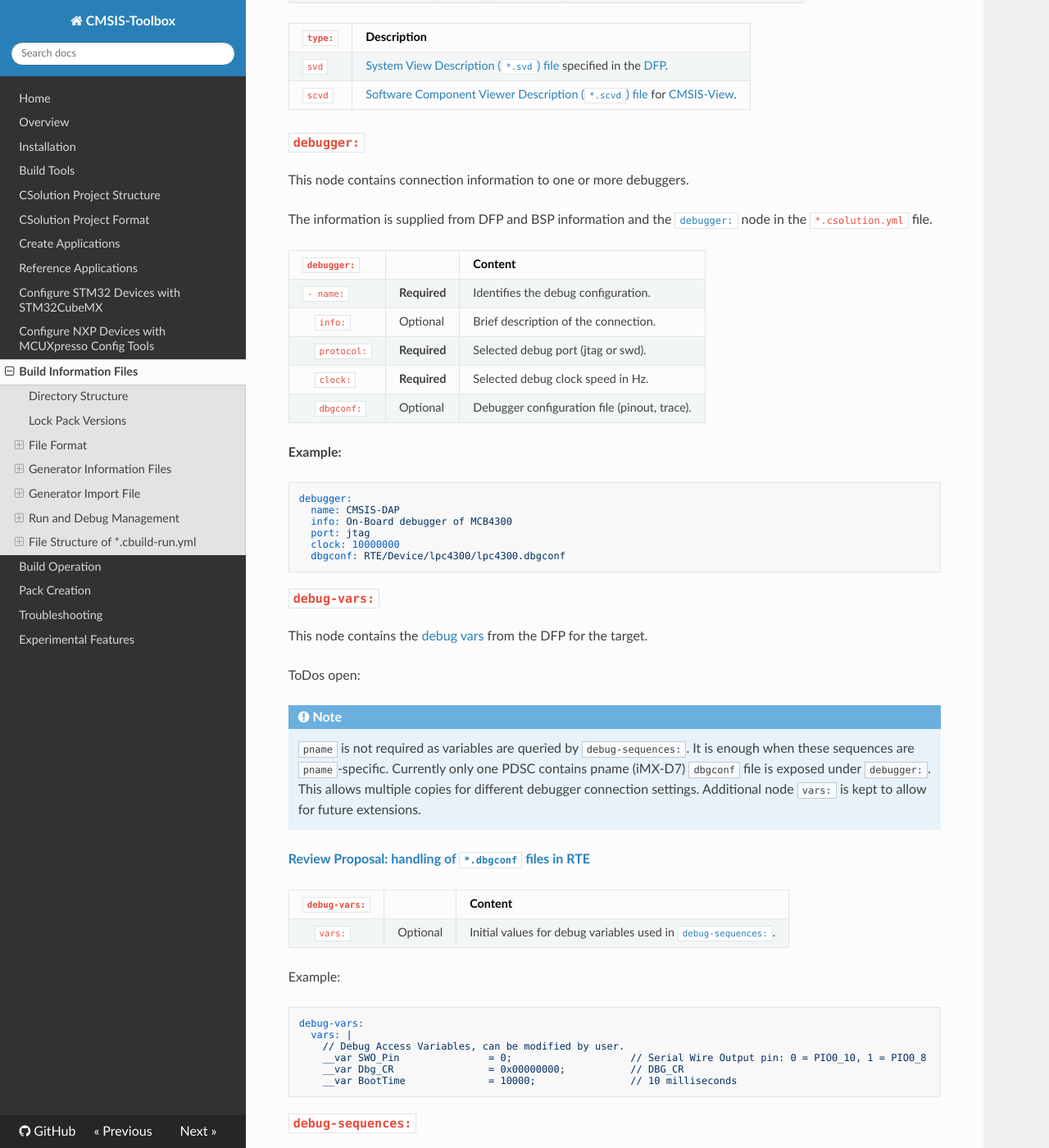
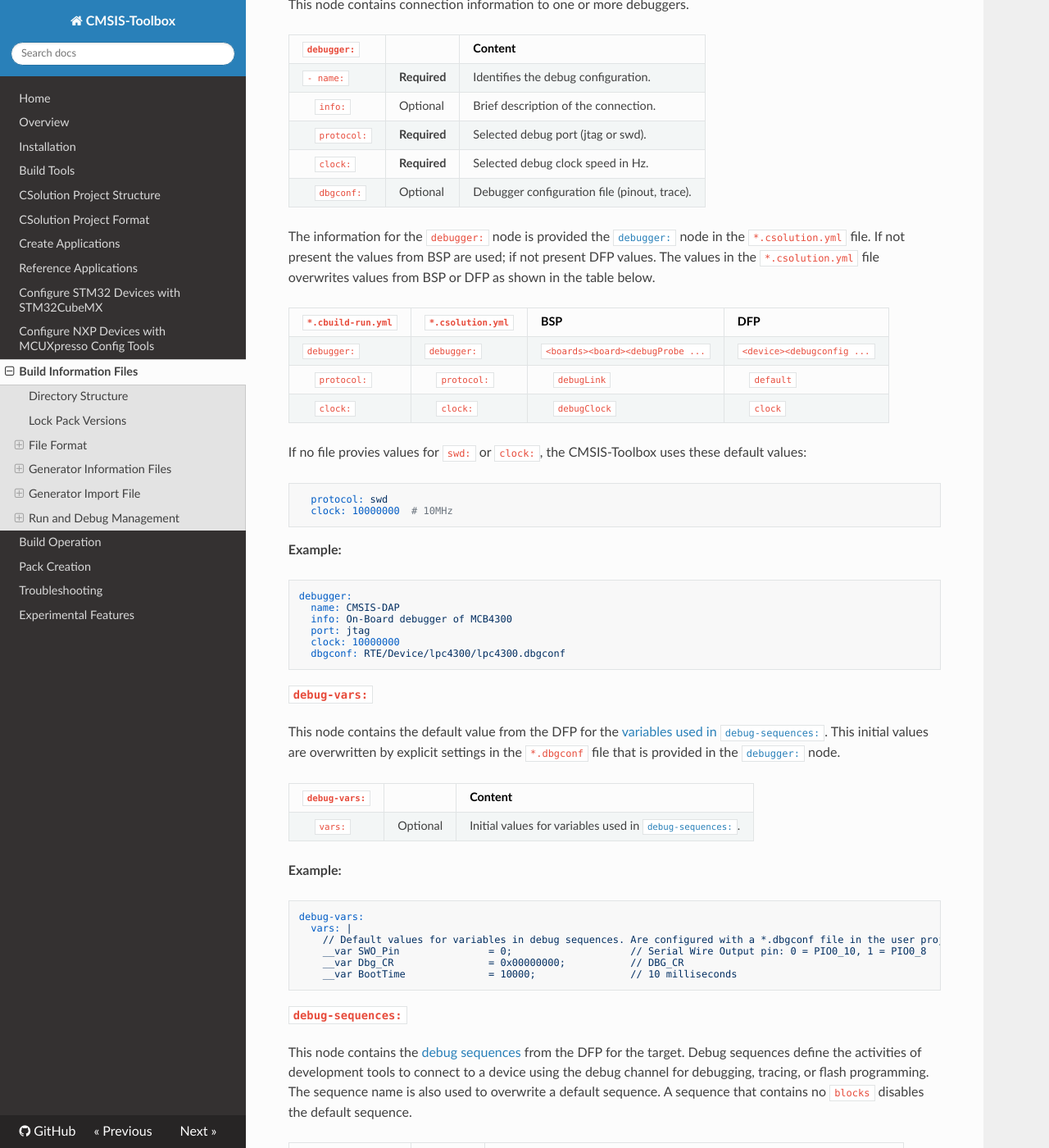
Before and after one commit to Open-CMSIS-Pack/cmsis-toolbox, an MkDocs documentation site: the page built from docs/YML-CBuild-Format.md, in a window 1280 px wide and 1400 px high, scrolled down 21454 px. Shown: the whole window at 82% size. Built offline with MkDocs 1.6.1, drawn with Linux system fonts in a browser that asks for light colours; nearby versions of some CDN libraries; some of the changed text lies outside the part shown.

Commit message:
Incorporated feedback

````diff
--- a/docs/YML-CBuild-Format.md
+++ b/docs/YML-CBuild-Format.md
@@ -705,7 +705,7 @@
 In addition, the user may specify the following information in the `*.csolution.yml` file for the CMSIS-Toolbox.
 
 - [Additional memory](YML-Input-Format.md#add-memory) with flash algorithms for external memory in custom hardware using the [`memory:`](YML-Input-Format.md#memory) node.
-- [Additional images](YML-Input-Format.md#add-images) that should be programmed or loaded using the [`load:`](YML-Input-Format.md#load) mode.
+- [Additional images](YML-Input-Format.md#add-images) that should be programmed or loaded using the [`load:`](YML-Input-Format.md#load) node.
 - [Debugger configuration](YML-Input-Format.md#debugger-configuration) provided by packs can be adjusted using the [`debugger:`](YML-Input-Format.md#debugger) node.
 
 The pack files (`*.PDSC) contain information about device/board parameters and software components which is used as the base settings for debug and run settings:
@@ -718,15 +718,14 @@
 - [CMSIS-SVD System View Description (SVD)](https://open-cmsis-pack.github.io/svd-spec/main/index.html) files for viewing device peripherals.
 - [CMSIS-View Software Component Viewer Description (SCVD)](https://arm-software.github.io/CMSIS-View/latest/SCVD_Format.html) files for analysis of software components (RTOS, Middleware).
 
-!!! Note The information may be defined at various places in the *csolution project*.  The information in the `*.csolution.yml` overrules the information from the BSP. The BSP overrules the information from the DFP.
+!!! Note
+    The information may be defined at various places in the *csolution project*.  The information in the `*.csolution.yml` overrules the information from the BSP. The BSP overrules the information from the DFP.
 
-### `*.cbuild-run.yml`
-
-For each `target-type` of a *csolution project*, the CMSIS-Toolbox collects the relevant information for run and debug in the `<solution-name>+<target-type>.cbuild-run.yml` file. This file is generated in the `output` folder and used by programmers and debuggers in command line or IDE workflows. The information is portable, i.e. from a cloud-hosted CI system to a desktop test system.
+The file `*.cbuild-run.yml` contains for each `target-type` of a *csolution project* collects the relevant information for run and debug. The information is collected by the CMSIS-Toolbox and the file name has the format `<solution-name>+<target-type>.cbuild-run.yml` file. It is generated in the `output` folder and used by programmers and debuggers in command line or IDE workflows. The information is portable, i.e. from a cloud-hosted CI system to a desktop test system.
 
 ![Run and Debug Information Management](./images/cbuild-run.png "Run and Debug Information Management")
 
-The `<solution-name>+<target-type>.cbuild-run.yml` file represents a single `target-type` of a solution.
+The `<solution-name>+<target-type>.cbuild-run.yml` file represents a single `target-type` of a *csolution project*.
 
 **Example:**
 
@@ -782,7 +779,7 @@
       :
 ```
 
-## File Structure of `*.cbuild-run.yml`
+### File Structure of `*.cbuild-run.yml`
 
 The following describes the overall structure of the `*.cbuild-run.yml` file.  While the content of this file is generated using the `cbuild` command, it is also posssible to manually generate this file or modify content.
 
@@ -882,11 +878,9 @@
 `svd`   | [System View Description (`*.svd`) file](https://open-cmsis-pack.github.io/svd-spec/main/index.html) specified in the [DFP](https://open-cmsis-pack.github.io/Open-CMSIS-Pack-Spec/main/html/pdsc_family_pg.html#element_debug).
 `scvd`  | [Software Component Viewer Description (`*.scvd`) file](http://arm-software.github.io/CMSIS-View/latest/SCVD_Format.html) for [CMSIS-View](https://arm-software.github.io/CMSIS-View/latest/index.html).
 
-### `debugger:`
+#### `debugger:`
 
 This node contains connection information to one or more debuggers.
-
-The information is supplied from DFP and BSP information and the [`debugger:`](YML-Input-Format.md#debugger) node in the `*.csolution.yml` file.
 
 `debugger:`                                               |             | Content
 :---------------------------------------------------------|-------------|:------------------------------------
@@ -895,6 +889,21 @@
 &nbsp;&nbsp;&nbsp; `protocol:`                            |**Required** | Selected debug port (jtag or swd).
 &nbsp;&nbsp;&nbsp; `clock:`                               |**Required** | Selected debug clock speed in Hz.
 &nbsp;&nbsp;&nbsp; `dbgconf:`                             |  Optional   | Debugger configuration file (pinout, trace).
+
+The information for the `debugger:` node is provided the [`debugger:`](YML-Input-Format.md#debugger) node in the `*.csolution.yml` file. If not present the values from BSP are used; if not present DFP values. The values in the `*.csolution.yml` file overwrites values from BSP or DFP as shown in the table below.
+
+`*.cbuild-run.yml`            | `*.csolution.yml`            | BSP                                | DFP
+:-----------------------------|:-----------------------------|:-----------------------------------|:--------------------------
+`debugger:`                   | `debugger:`                  | `<boards><board><debugProbe ...`   | `<device><debugconfig ...`
+&nbsp;&nbsp;&nbsp; `protocol:`|&nbsp;&nbsp;&nbsp; `protocol:`|&nbsp;&nbsp;&nbsp; `debugLink`      |&nbsp;&nbsp;&nbsp; `default`
+&nbsp;&nbsp;&nbsp; `clock:`   |&nbsp;&nbsp;&nbsp; `clock:`   |&nbsp;&nbsp;&nbsp; `debugClock`     |&nbsp;&nbsp;&nbsp; `clock`
+
+If no file provies values for `swd:` or `clock:`, the CMSIS-Toolbox uses these default values:
+
+```yml
+  protocol: swd
+  clock: 10000000  # 10MHz
+```
 
 **Example:**
 
@@ -907,35 +916,27 @@
   dbgconf: RTE/Device/lpc4300/lpc4300.dbgconf
 ```
 
-### `debug-vars:`
+#### `debug-vars:`
 
-This node contains the [debug vars](https://open-cmsis-pack.github.io/Open-CMSIS-Pack-Spec/main/html/pdsc_family_pg.html#element_sequence) from the DFP for the target.
-
-ToDos open:
-
-!!! Note
-    `pname` is not required as variables are queried by `debug-sequences:`. It is enough when these sequences are `pname`-specific.  Currently only one PDSC contains pname (iMX-D7)
-    `dbgconf` file is exposed under `debugger:`.  This allows multiple copies for different debugger connection settings.
-    Additional node `vars:` is kept to allow for future extensions.
-
-[**Review Proposal: handling of `*.dbgconf` files in RTE**](https://github.com/Open-CMSIS-Pack/devtools/issues/1946)
+This node contains the default value from the DFP for the [variables used in `debug-sequences:`](https://open-cmsis-pack.github.io/Open-CMSIS-Pack-Spec/main/html/pdsc_family_pg.html#element_sequence).
+This initial values are overwritten by explicit settings in the `*.dbgconf` file that is provided in the [`debugger:`](#debugger) node.
 
 `debug-vars:`                                             |              | Content
 :---------------------------------------------------------|--------------|:------------------------------------
-&nbsp;&nbsp;&nbsp; `vars:`                                |   Optional   | Initial values for debug variables used in [`debug-sequences:`](#debug-sequences).
+&nbsp;&nbsp;&nbsp; `vars:`                                |   Optional   | Initial values for variables used in [`debug-sequences:`](#debug-sequences).
 
-Example:
+**Example:**
 
 ```yml
 debug-vars:
   vars: |
-    // Debug Access Variables, can be modified by user.
+    // Default values for variables in debug sequences. Are configured with a *.dbgconf file in the user project
     __var SWO_Pin               = 0;                    // Serial Wire Output pin: 0 = PIO0_10, 1 = PIO0_8
     __var Dbg_CR                = 0x00000000;           // DBG_CR
     __var BootTime              = 10000;                // 10 milliseconds
 ```
 
-### `debug-sequences:`
+#### `debug-sequences:`
 
 This node contains the [debug sequences](https://open-cmsis-pack.github.io/Open-CMSIS-Pack-Spec/main/html/pdsc_family_pg.html#element_sequence) from the DFP for the target. Debug sequences define the activities of development tools to connect to a device using the debug channel for debugging, tracing, or flash programming. The sequence name is also used to overwrite a default sequence. A sequence that contains no `blocks` disables the default sequence.
 
@@ -1072,32 +1071,35 @@
       ReadDP(0x0);
 ```
 
-### `programming:`
+#### `programming:`
 
 The `programming:` node collects the [flash algorithms](https://open-cmsis-pack.github.io/Open-CMSIS-Pack-Spec/main/html/flashAlgorithm.html) of device memory (specified in DFP) and board memory (specified in BSP), and [`memory:`](YML-Input-Format.md#memory) specified the `*.csolution.yml` file.
 
 `programming:`                                    |              | Content
 :-------------------------------------------------|--------------|:------------------------------------
 `- algorithm:`                                    | **Required** | Programming algorithm file including the path.
-&nbsp;&nbsp;&nbsp; `start:`                       | **Required** | Start address of flash covered by the programming algorithm.
-&nbsp;&nbsp;&nbsp; `size:`                        | **Required** | Size of flash covered by the programming algorithm.
+&nbsp;&nbsp;&nbsp; `start:`                       | **Required** | Start address of memory covered by the programming algorithm.
+&nbsp;&nbsp;&nbsp; `size:`                        | **Required** | Size of memory covered by the programming algorithm.
 &nbsp;&nbsp;&nbsp; `ram-start:`                   | **Required** | Start address of RAM where the algorithm will be executed from.
 &nbsp;&nbsp;&nbsp; `ram-size:`                    | **Required** | Maximum size of RAM available for executing the programming algorithm.
-&nbsp;&nbsp;&nbsp; `pname:`                       |   Optional   | Processor identifier (required when ??? ToDo).
+&nbsp;&nbsp;&nbsp; `pname:`                       |   Optional   | Specifies the processor for the execution of the algorithm.
 
-ToDo: specifies pname the processor used for execution of the algorithm? Or is it this the processor required for a specific memory?
+!!! Note
+    When `pname:` is specified the memory can only be programmed using the specified processor.  Otherwise any processor in a multi-processor system can execute the programming algorithm.
 
-### `debug-topology:`
+#### `debug-topology:`
 
 The `debug-topology:` node describes the properties of the system hardware for debug functionality. The information for this node is taken from the DFP.
-If no `debug-topology:` is provided the following default `debug-topology:` is assumed:
+The following default values for `debug-topology:` are used:
 
 ```yml
 debug-topology:
+  dormant: false
+  swj: true
   debugports:
     - dpid: 0
       jtag:
-        tabindex: 0
+        tapindex: 0
       swd:
         targetsel: 0
       accessports:
@@ -1110,23 +1112,17 @@
 &nbsp;&nbsp;&nbsp; `debugports:`                  |   Optional   | Describes the CoreSight debug ports of the device and its capabilities.
 &nbsp;&nbsp;&nbsp; `processors:`                  |   Optional   | Map of `pname` identifiers to access port IDs (mandatory for multi-processor devices).
 &nbsp;&nbsp;&nbsp; `swj:`                         |   Optional   | Device allows switching between Serial Wire Debug (SWD) and JTAG protocols (`true` or `false`).
-&nbsp;&nbsp;&nbsp; `dormant:`                     |   Optional   | Device requires the dormant state to switch debug protocols.
+&nbsp;&nbsp;&nbsp; `dormant:`                     |   Optional   | Device requires the dormant state to switch debug protocols (`true` or `false`).
 &nbsp;&nbsp;&nbsp; `sdf:`                         |   Optional   | [System Description File (`*.sdf`)](https://open-cmsis-pack.github.io/Open-CMSIS-Pack-Spec/main/html/sdf_pg.html) specified in the [DFP](https://open-cmsis-pack.github.io/Open-CMSIS-Pack-Spec/main/html/pdsc_family_pg.html#element_debug).
 
 `debugports:`                                     |              | Content
 :-------------------------------------------------|--------------|:------------------------------------
 `- dpid:`                                         | **Required** | Unique ID of this debug port.
 &nbsp;&nbsp;&nbsp; `jtag:`                        |   Optional   | Describes JTAG Test Access Port (TAP) properties of this debug port.
+&nbsp;&nbsp;&nbsp;&nbsp;&nbsp;&nbsp; `tapindex:`  |   Optional   | TAP index in the JTAG scan chain of this device from TDI to TDO (default `0`).
 &nbsp;&nbsp;&nbsp; `swd:`                         |   Optional   | Describes CoreSight Serial Wire Debug Port (SW-DP) properties of this debug port.
-&nbsp;&nbsp;&nbsp; `accessports:`                 |   Optional   | List of device CoreSight access ports (APv1/APv2) (mandatory for multi-processor devices).
-
-`jtag:`                                           |              | Content
-:-------------------------------------------------|--------------|:------------------------------------
-&nbsp;&nbsp;&nbsp; `tapindex:`                    |   Optional   | TAP index relative to JTAG scan chain of this device from TDI to TDO. Default value is `0`.
-
-`swd:`                                            |              | Content
-:-------------------------------------------------|--------------|:------------------------------------
-&nbsp;&nbsp;&nbsp; `targetsel:`                   |   Optional   | SWD multi-drop target selection.
+&nbsp;&nbsp;&nbsp;&nbsp;&nbsp;&nbsp; `targetsel:` |   Optional   | SWD multi-drop target selection.
+&nbsp;&nbsp;&nbsp; `accessports:`                 |   Optional   | List of CoreSight access ports (APv1/APv2) (mandatory for multi-processor devices).
 
 `accessports:`                                    |              | Content
 :-------------------------------------------------|--------------|:------------------------------------
@@ -1134,6 +1130,9 @@
 &nbsp;&nbsp;&nbsp; `index:`                       |   Optional   | The index to select this access port (APv1) for a target access.
 &nbsp;&nbsp;&nbsp; `address:`                     |   Optional   | The address to select this access port (APv2) in its parent's address space for a target access.
 &nbsp;&nbsp;&nbsp; _`accessports:`_               |   Optional   | Nested CoreSight access ports (APv2).
+
+!!! Note
+    `index:` and `address:` cannot be specified at the same time
 
 `processors:`                                     |              | Content
 :-------------------------------------------------|--------------|:------------------------------------
@@ -1147,7 +1146,8 @@
 _`- punit:`_                                      | **Required** | Specifies a specific processor unit of a symmetric MPCore.
 &nbsp;&nbsp;&nbsp; _`address:`_                   | **Required** | Specifies the base address of the CPU debug block.
 
->Nodes in _italic_ are specified for future expansion, but currently not implemented.
+!!! Note
+    The nodes in _italic_ are specified for future expansion, but currently not implemented.
 
 ### Usage
 
````
Also changed, not shown: other parts of docs/YML-CBuild-Format.md (+11 -16 lines), docs/YML-Input-Format.md (+20 -9 lines), docs/images/cbuild-run.png, 1 other file.
